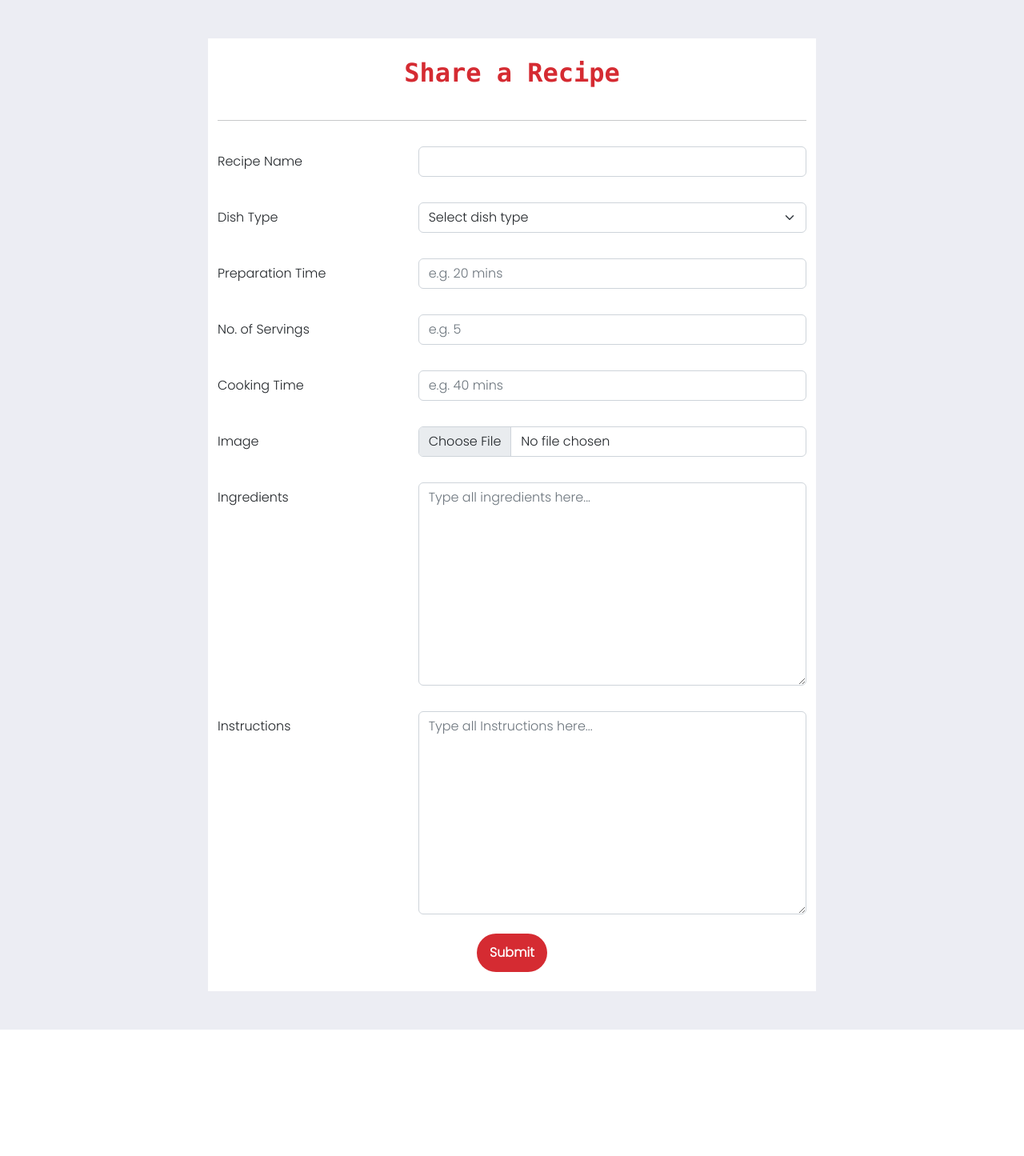
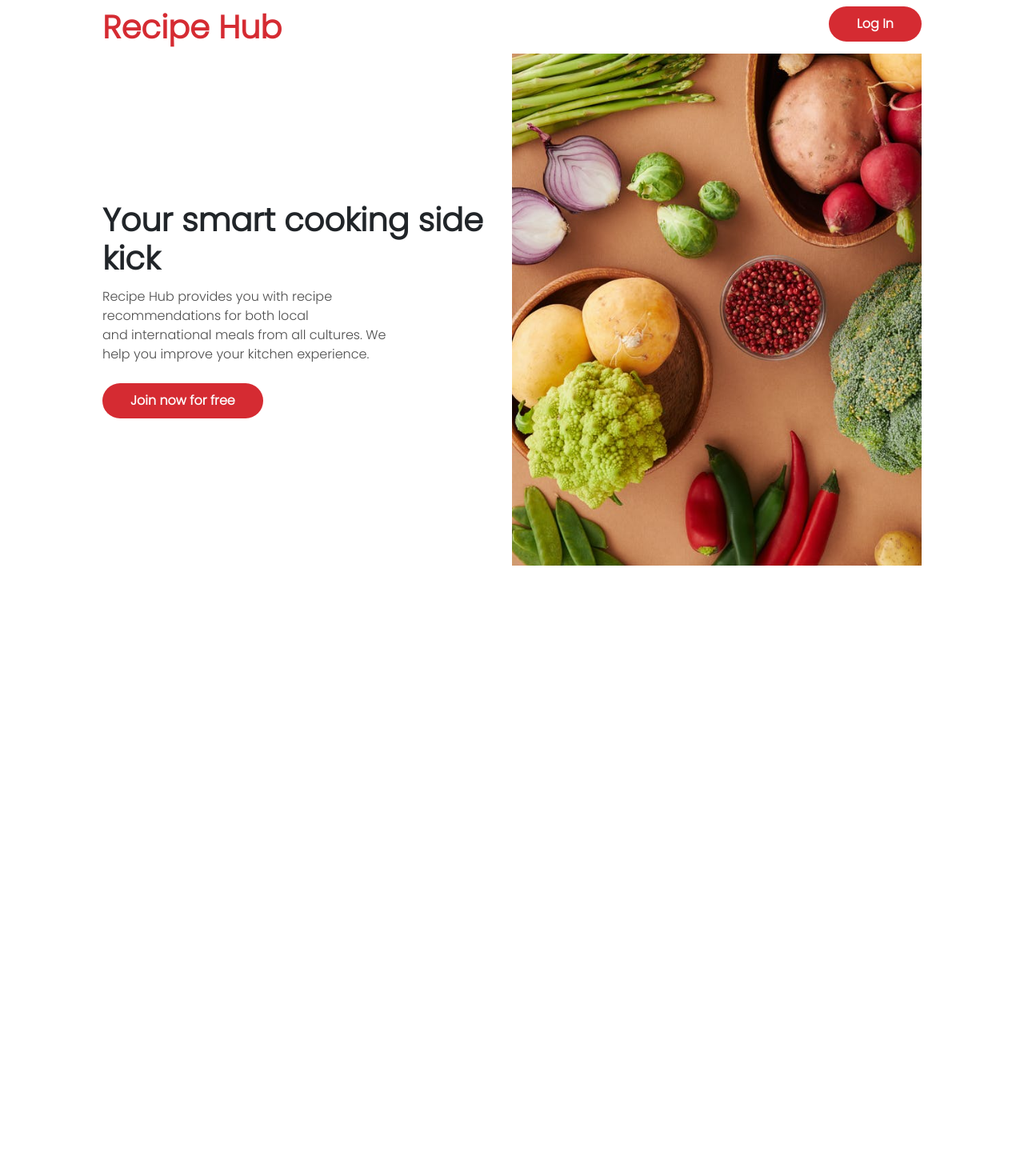
Before and after one commit to charles-okunzo/recipe-hub, an Angular app in the folder Frontend/recipehub/: page / in a window 1280 px wide. Before the commit this address led to /login. Shown: the top 1445 px of the page at 80% size. After the commit the page ends 800 px from the top, so only its background shows below. Built offline with nearby package versions, Linux system fonts and the light colour scheme.

Commit message:
style --add route links

```diff
--- a/Frontend/recipehub/src/app/app-routing.module.ts
+++ b/Frontend/recipehub/src/app/app-routing.module.ts
@@ -1,12 +1,14 @@
 import { NgModule } from '@angular/core';
 import { RouterModule, Routes } from '@angular/router';
+import { LandingPageComponent } from './landing-page/landing-page.component';
 import { LoginComponent } from './login/login.component';
 import { SignupComponent } from './signup/signup.component';
 
 const routes: Routes = [
-  {path:'',redirectTo:'login',pathMatch:'full'},
+  {path:'', component:LandingPageComponent},
   {path:'login', component:LoginComponent},
-  {path:'signup', component:SignupComponent}
+  {path:'signup', component:SignupComponent},
+  // {path:'',redirectTo:'',pathMatch:'full'}
 ];
 
 
--- a/Frontend/recipehub/src/app/app.component.html
+++ b/Frontend/recipehub/src/app/app.component.html
@@ -1,3 +1,2 @@
-<app-recipe-share-form></app-recipe-share-form>
 
 <router-outlet></router-outlet>
--- a/Frontend/recipehub/src/app/landing-page/landing-page.component.css
+++ b/Frontend/recipehub/src/app/landing-page/landing-page.component.css
@@ -29,7 +29,7 @@
 .button
 {
     background-color: #D52B32;
-    padding: 10px 15px;
+    padding: 10px 35px;
     font-size: 2.5vh;
     font-weight: bold;
     border-style: none;
--- a/Frontend/recipehub/src/app/landing-page/landing-page.component.html
+++ b/Frontend/recipehub/src/app/landing-page/landing-page.component.html
@@ -3,7 +3,7 @@
         <h1 class="fw-bold" style="margin: 1.2vh 0;">Recipe Hub</h1>
     </div>
     <div class="nav-element-2">
-        <a href=""><button style="margin: 1vh 0;" class="button">Log In</button></a>
+        <a routerLink="/login"><button style="margin: 1vh 0;" class="button">Log In</button></a>
     </div>
 </div>
 
@@ -13,7 +13,7 @@
             <div>
                 <h2 class="smart">Your smart cooking side <br> kick</h2>
                 <p style="margin: 1.5vh 0; color: rgba(0,0,0,0.7);">Recipe Hub provides you with recipe <br> recommendations for both local <br> and international meals from all cultures. We <br> help you improve your kitchen experience.</p>
-                <a href=""><button class="button">Join now for free</button></a>
+                <a routerLink="/signup"><button class="button">Join now for free</button></a>
             </div>
         </div>
         <div class="content-col two">
```
